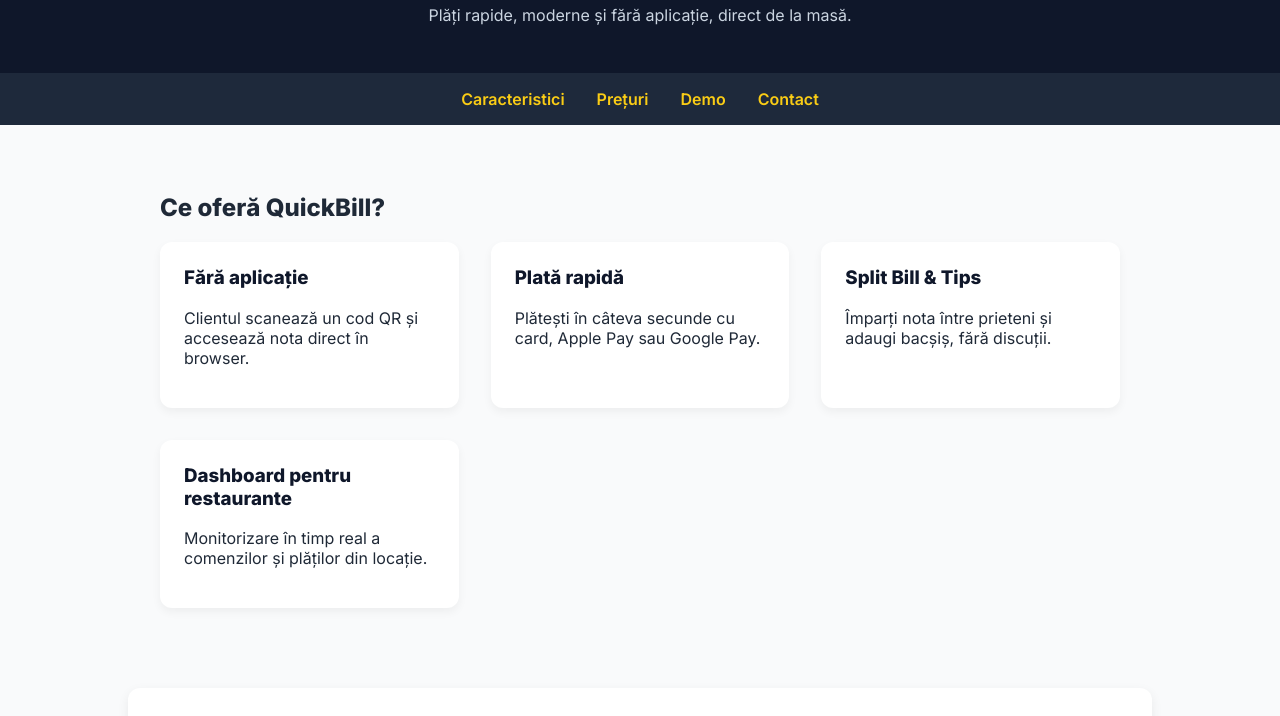
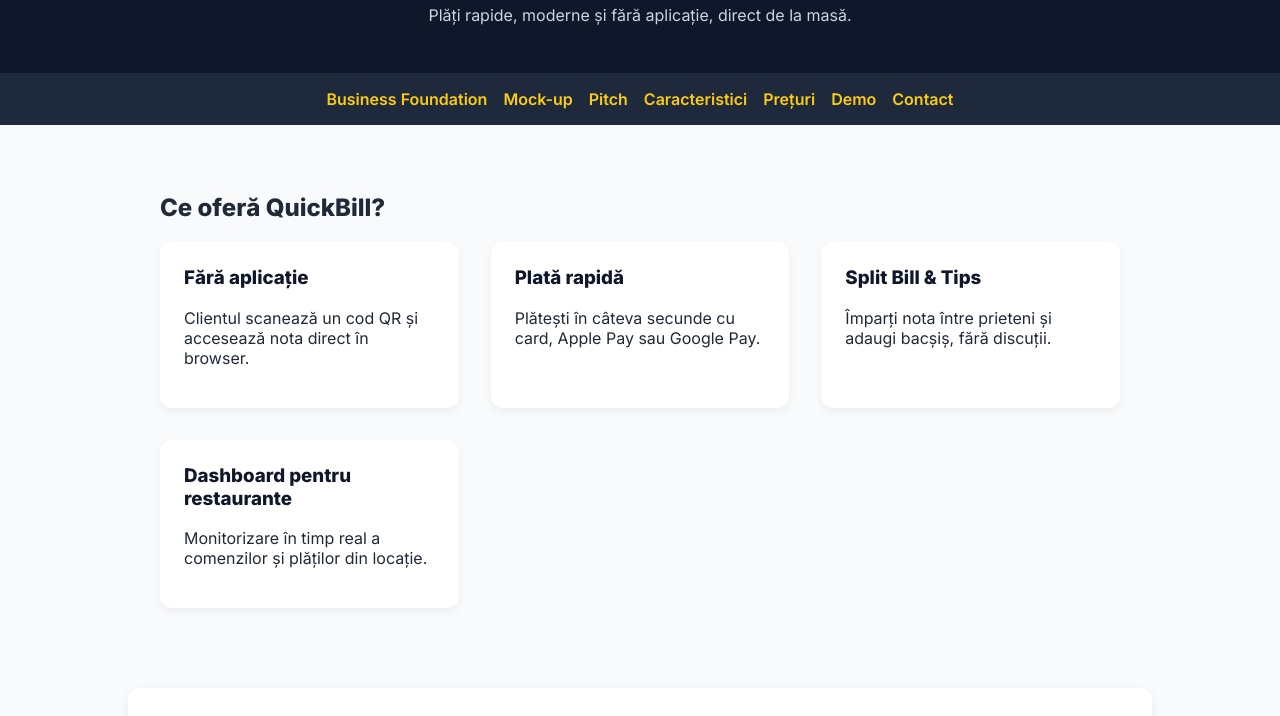
Before and after one commit to mihai-ctn/quickbill-landing, a plain HTML site: page quickbill-landing-page-complet.html in a window 1280 px wide. Shown: the part 84-800 px from the top of the page. Drawn offline with Linux system fonts and the light colour scheme.

Commit message:
Update quickbill-landing-page-complet.html

```diff
--- a/quickbill-landing-page-complet.html
+++ b/quickbill-landing-page-complet.html
@@ -1,4 +1,3 @@
-
 <!DOCTYPE html>
 <html lang="ro">
 <head>
@@ -32,7 +31,8 @@
       padding: 1rem;
       display: flex;
       justify-content: center;
-      gap: 2rem;
+      flex-wrap: wrap;
+      gap: 1rem;
     }
     nav a {
       color: #facc15;
@@ -98,6 +98,9 @@
   </header>
 
   <nav>
+    <a href="https://docs.google.com/document/d/1NRXKBYwp4ZCRh2Aq-XuekW2bNVKKio0v/edit?usp=sharing&ouid=106529473188000294910&rtpof=true&sd=true" target="_blank">Business Foundation</a>
+    <a href="https://www.figma.com/design/yW3CvD7gD2Wi5ExbBqNK7A/QuickBill?node-id=0-1&p=f&t=PDH7G8XcLantSAOR-0" target="_blank">Mock-up</a>
+    <a href="https://docs.google.com/presentation/d/1i2oh0M0wm4fNtzB4OTaOS8yOjDGlKsSaVYcMysAlYYk/edit?usp=sharing" target="_blank">Pitch</a>
     <a href="#features">Caracteristici</a>
     <a href="#pricing">Prețuri</a>
     <a href="#demo">Demo</a>
```
